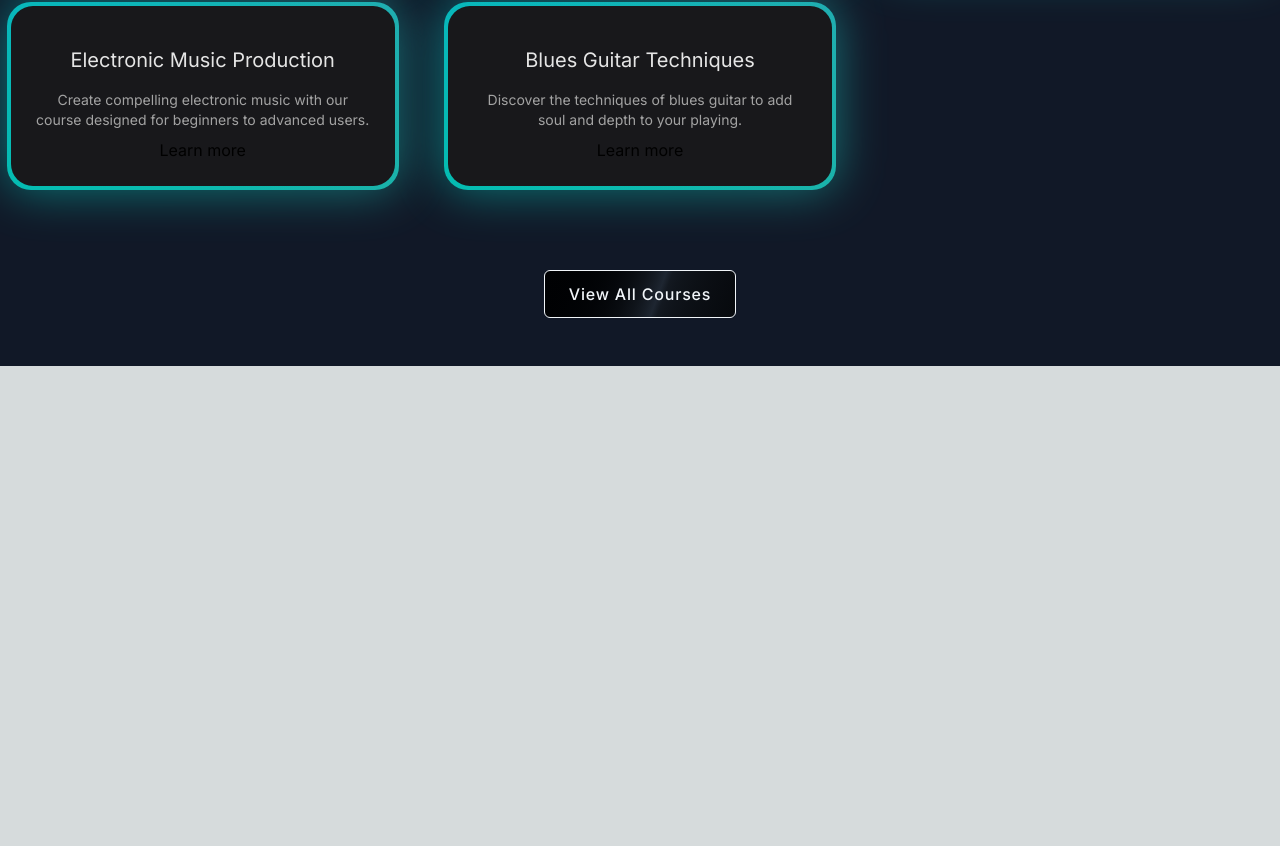
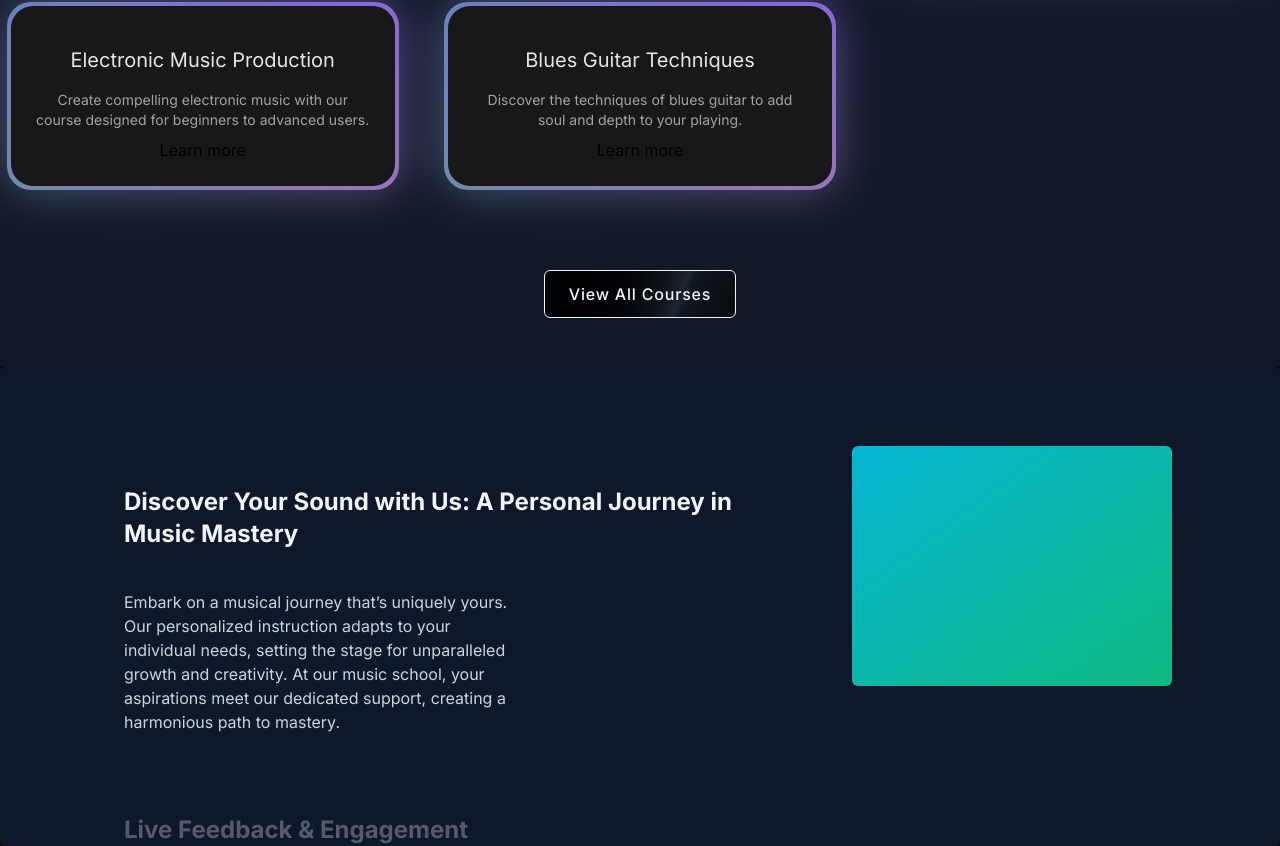
Before and after one commit to Subha-5/Next-Music-School, a Next.js app: page / in a window 1280 px wide. Shown: the part 1038-1884 px from the top of the page. Before the commit the page ends 1404 px from the top, so only its background shows below. Built offline with nearby package versions, Linux system fonts and the light colour scheme.

Commit message:
sticky scroll reveal design

```diff
--- a/package.json
+++ b/package.json
@@ -10,7 +10,7 @@
   },
   "dependencies": {
     "clsx": "^2.1.0",
-    "framer-motion": "^11.0.8",
+    "framer-motion": "^11.0.14",
     "next": "14.1.1",
     "react": "^18",
     "react-dom": "^18",
--- a/src/app/page.tsx
+++ b/src/app/page.tsx
@@ -1,12 +1,14 @@
 import FeaturedCourses from "@/components/FeaturedCourses";
 import HeroSection from "@/components/HeroSection";
+import WhyChooseUs from "@/components/WhyChooseUs";
 import Image from "next/image";
 
 export default function Home() {
   return (
     <main className="min-h-screen bg-black/[0.96] antialiased bg-grid-white/[0.2]">
-      <HeroSection/>
-      <FeaturedCourses/>
+      <HeroSection />
+      <FeaturedCourses />
+      <WhyChooseUs />
     </main>
   );
 }
--- /dev/null
+++ b/src/components/WhyChooseUs.tsx
@@ -0,0 +1,36 @@
+"use client";
+import Image from "next/image";
+import { StickyScroll } from "./ui/sticky-scroll-reveal";
+
+const musicSchoolContent = [
+  {
+    title: "Discover Your Sound with Us: A Personal Journey in Music Mastery",
+    description:
+      "Embark on a musical journey that’s uniquely yours. Our personalized instruction adapts to your individual needs, setting the stage for unparalleled growth and creativity. At our music school, your aspirations meet our dedicated support, creating a harmonious path to mastery.",
+  },
+  {
+    title: "Live Feedback & Engagement",
+    description:
+      "Immerse yourself in an interactive learning experience where feedback is immediate, just like real-time changes in a collaborative project. This approach enhances your understanding and mastery of music concepts and performance techniques.",
+  },
+  {
+    title: "Cutting-Edge Curriculum",
+    description:
+      "Our curriculum is continuously updated to include the latest music education trends and technologies, ensuring you’re always learning with the most current and effective methods. Say goodbye to outdated materials and welcome an education that evolves with the industry.",
+  },
+  {
+    title: "Limitless Learning Opportunities",
+    description:
+      "With our expansive resource library and dynamic course offerings, you’ll never find yourself without something new to explore. Our platform provides continuous opportunities for growth, ensuring your musical skills are always advancing.",
+  },
+];
+
+function WhyChooseUs() {
+  return (
+    <div>
+      <StickyScroll content={musicSchoolContent} contentClassName="color-box" />
+    </div>
+  );
+}
+
+export default WhyChooseUs;
--- /dev/null
+++ b/src/components/ui/sticky-scroll-reveal.tsx
@@ -0,0 +1,105 @@
+"use client";
+import React, { useRef } from "react";
+import { useMotionValueEvent, useScroll } from "framer-motion";
+import { motion } from "framer-motion";
+import { cn } from "@/utils/cn";
+
+export const StickyScroll = ({
+  content,
+  contentClassName,
+}: {
+  content: {
+    title: string;
+    description: string;
+    content?: React.ReactNode | any;
+  }[];
+  contentClassName?: string;
+}) => {
+  const [activeCard, setActiveCard] = React.useState(0);
+  const ref = useRef<any>(null);
+  const { scrollYProgress } = useScroll({
+    // uncomment line 22 and comment line 23 if you DONT want the overflow container and want to have it change on the entire page scroll
+    // target: ref
+    container: ref,
+    offset: ["start start", "end start"],
+  });
+  const cardLength = content.length;
+
+  useMotionValueEvent(scrollYProgress, "change", (latest) => {
+    const cardsBreakpoints = content.map((_, index) => index / cardLength);
+    const closestBreakpointIndex = cardsBreakpoints.reduce(
+      (acc, breakpoint, index) => {
+        const distance = Math.abs(latest - breakpoint);
+        if (distance < Math.abs(latest - cardsBreakpoints[acc])) {
+          return index;
+        }
+        return acc;
+      },
+      0
+    );
+    setActiveCard(closestBreakpointIndex);
+  });
+
+  const backgroundColors = [
+    "var(--slate-900)",
+    "var(--black)",
+    "var(--neutral-900)",
+  ];
+  const linearGradients = [
+    "linear-gradient(to bottom right, var(--cyan-500), var(--emerald-500))",
+    "linear-gradient(to bottom right, var(--pink-500), var(--indigo-500))",
+    "linear-gradient(to bottom right, var(--orange-500), var(--yellow-500))",
+  ];
+  return (
+    <motion.div
+      animate={{
+        backgroundColor: backgroundColors[activeCard % backgroundColors.length],
+      }}
+      className="h-[30rem] overflow-y-auto flex justify-center relative space-x-10 rounded-md p-10"
+      ref={ref}
+    >
+      <div className="div relative flex items-start px-4">
+        <div className="max-w-2xl">
+          {content.map((item, index) => (
+            <div key={item.title + index} className="my-20">
+              <motion.h2
+                initial={{
+                  opacity: 0,
+                }}
+                animate={{
+                  opacity: activeCard === index ? 1 : 0.3,
+                }}
+                className="text-2xl font-bold text-slate-100"
+              >
+                {item.title}
+              </motion.h2>
+              <motion.p
+                initial={{
+                  opacity: 0,
+                }}
+                animate={{
+                  opacity: activeCard === index ? 1 : 0.3,
+                }}
+                className="text-kg text-slate-300 max-w-sm mt-10"
+              >
+                {item.description}
+              </motion.p>
+            </div>
+          ))}
+          <div className="h-40" />
+        </div>
+      </div>
+      <motion.div
+        animate={{
+          background: linearGradients[activeCard % linearGradients.length],
+        }}
+        className={cn(
+          "hidden lg:block h-60 w-80 rounded-md bg-white sticky top-10 overflow-hidden",
+          contentClassName
+        )}
+      >
+        {content[activeCard].content ?? null}
+      </motion.div>
+    </motion.div>
+  );
+};
```
Also changed, not shown: 1 other file (tests, documents, lock files or other folders).
